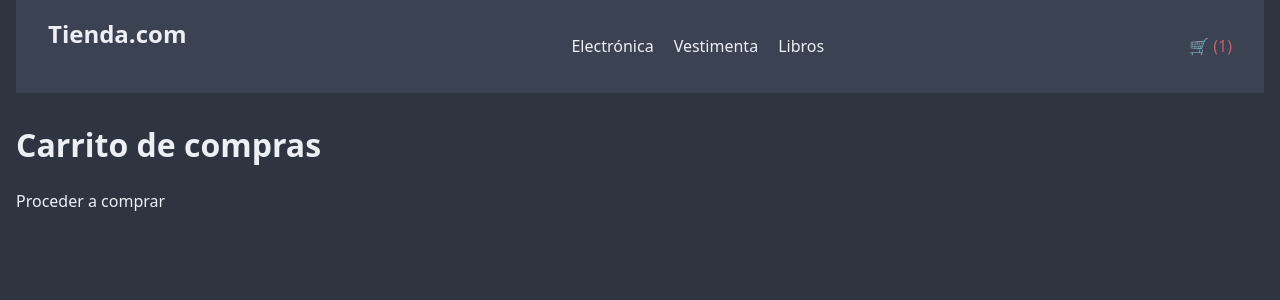
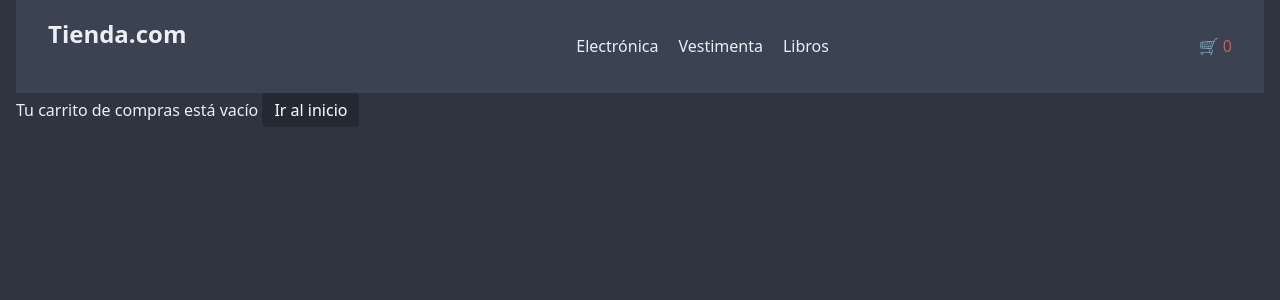
Before and after one commit to SSantiago90/react-martes, a React (Vite) app: page /cart in a window 1280 px wide. Shown: the top 300 px of the page. Built offline with nearby package versions, Linux system fonts and the light colour scheme.

Commit message:
Clase Context

```diff
--- a/src/App.jsx
+++ b/src/App.jsx
@@ -4,16 +4,21 @@ import ItemListContainer from './components/ItemListContainer/ItemListContainer'
 import NavBar from './components/NavBar/NavBar'
 import { BrowserRouter, Routes, Route } from 'react-router'
 import NotFound from './components/NotFound'
+import { CartProvider } from './context/cartContext'
+import CartContainer from './components/CartContainer/CartContainer'
+
 
 function App() {
-  // * 1: Encapsular toda la app con BrowserRouter
-  // * 2. Definimos el area a hacer navegable con Routes
-  // * 3. Definimos routas con el componente Route -> cada path/url muestra un element/contenido
+
 
   return (
     <main>
+      <CartProvider>
         <BrowserRouter>
           <NavBar/>
+         {/*  <MyButton>
+            <h2>Click para comprar</h2>
+          </MyButton> */}
           <Routes>
             <Route
               path="/"
@@ -28,16 +33,17 @@ function App() {
 
               <Route
                 path="/cart"
-              element={ <div><h1>Carrito de compras</h1> Proceder a comprar</div>}
+                element={ <CartContainer />}
               />
             <Route path="*" element={ <NotFound />} />
           </Routes>
-
         </BrowserRouter>
-
+      </CartProvider>
     </main>
   )}
 
-
+function MyButton( { children } ){
+  return <button>{ children }</button>
+}
 
 export default App
--- /dev/null
+++ b/src/components/CartContainer/CartContainer.jsx
@@ -0,0 +1,44 @@
+import { useContext } from "react"
+import { cartContext } from "../../context/cartContext"
+import { Link } from "react-router"
+
+function CartContainer(){
+  const { cartItems, removeItem } = useContext(cartContext)
+
+  if (cartItems.length === 0 )
+      {
+          return <div>Tu carrito de compras está vacío <button>Ir al inicio</button></div>
+      }
+
+  return (
+    <section>
+      <div>
+        <h2>Tu carrito de compras:</h2>
+        <div style={{ display: "flex", gap: "50px"}}>
+          {
+            cartItems.map( itemInCart => <div>
+              <h4>{itemInCart.title}</h4>
+              <img width="80" src={itemInCart.img}></img>
+              <p>Precio Unitario: ${itemInCart.price}</p>
+              <p>Cantidad: ${itemInCart.quantity}</p>
+              <strong>
+                <p>Precio total: ${itemInCart.quantity * itemInCart.price} </p>
+              </strong>
+              <button onClick={ () => removeItem(itemInCart.id)}>🗑️</button>
+            </div>
+              )
+          }
+        </div>
+        <hr/>
+        <h4>Total a pagar: $9,999</h4>
+      </div>
+
+      <button>Vaciar carrito</button>
+      <Link to="/checkout">
+        <button>Proceder a pagar</button>
+      </Link>
+    </section>
+  )
+}
+
+export default CartContainer
--- a/src/components/ItemDetailContainer/ItemDetailContainer.jsx
+++ b/src/components/ItemDetailContainer/ItemDetailContainer.jsx
@@ -2,11 +2,13 @@ import { useParams } from "react-router";
 import ItemColorPick from "../ItemColorPick";
 import { getProductById } from "../../data/mockAPI";
 import { useEffect, useState } from "react";
+import { cartContext } from "../../context/cartContext";
+import { useContext } from "react";
 
 function ItemDetailContainer(){
+  const [product, setProduct] = useState({ loading: true});
   const { idParam } = useParams();
-  const [product, setProduct] = useState({ loading: true});
-
+  const { addItem }= useContext(cartContext)
 
   useEffect( () => {
     getProductById(idParam)
@@ -28,7 +30,7 @@ function ItemDetailContainer(){
       <p className="item-card-price">Precio: ${product.price}</p>
       <p style={{ fontSize: "12px", opacity: "0.6"}}>{product.description}</p>
       <ItemColorPick />
-      <button>Agregar al carrito</button>
+      <button onClick={ () => addItem(product) }>Agregar al carrito</button>
       <hr/>
     </div>
   )
--- a/src/components/NavBar/CartWidget.jsx
+++ b/src/components/NavBar/CartWidget.jsx
@@ -1,3 +1,10 @@
+import { useContext } from "react"
+import { cartContext } from "../../context/cartContext"
+
 export default function CartWidget(){
-  return <span>🛒 (1) </span>
+
+  // * 4. Consumir un context -> useContext(<contextName>)
+  const { countCartItems } = useContext(cartContext)
+
+  return <span>🛒 { countCartItems() } </span>
 }
--- /dev/null
+++ b/src/context/cartContext.jsx
@@ -0,0 +1,54 @@
+import { createContext, useState } from "react";
+
+
+// * 1: Crear un contexto -> createContext()
+const cartContext = createContext("default value");
+
+// 2. Renderizar el Provider del contexto -> <context.Provider>
+// *2. Crear un Custom Provider del contexto -> context.provider con su propio VALUE
+// * 3. Darle un "valor" o value al contenido del provider -> props.value
+
+export function CartProvider( { children }){
+
+  const [cartItems, setCartItems] = useState([]);
+  // ? CRUD -> Create/Read/Update/Delete
+
+  function addItem(newItem) {
+    const quantityCount = 1;
+    //cartItems.push( {newItem: "Item"} ) -> MAL❌
+    const newCart = structuredClone(cartItems)
+    const isInCart = cartItems.some(item => item.id === newItem.id)
+
+    if (isInCart) {
+      const index = cartItems.findIndex(item => item.id === newItem.id)
+      newCart[index].quantity += quantityCount
+      alert("Sumaste otra unidad al carrito")
+    }
+    else {
+      newItem.quantity = quantityCount
+      newCart.push(newItem)
+      alert("Agregaste al carrito!")
+    }
+
+    setCartItems(newCart)
+  }
+
+  function countCartItems() {
+    let count = 0;
+    cartItems.forEach(item => count += item.quantity)
+    return count;
+  }
+
+  function removeItem(idToRemove){
+    const newCart = cartItems.filter( itemInCart => itemInCart.id !== idToRemove)
+    setCartItems(newCart)
+  }
+
+  return (
+    <cartContext.Provider value={{ cartItems, addItem, countCartItems, removeItem }}>
+        { children }
+    </cartContext.Provider>
+  )
+}
+
+export { cartContext }
```
Lines whose indentation alone changed are shown as unchanged.
